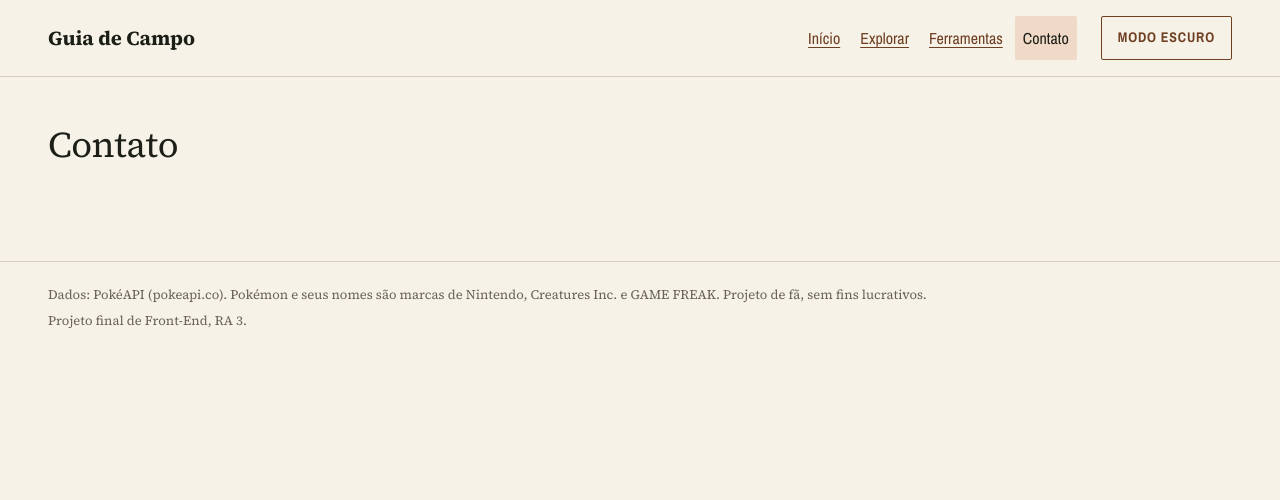
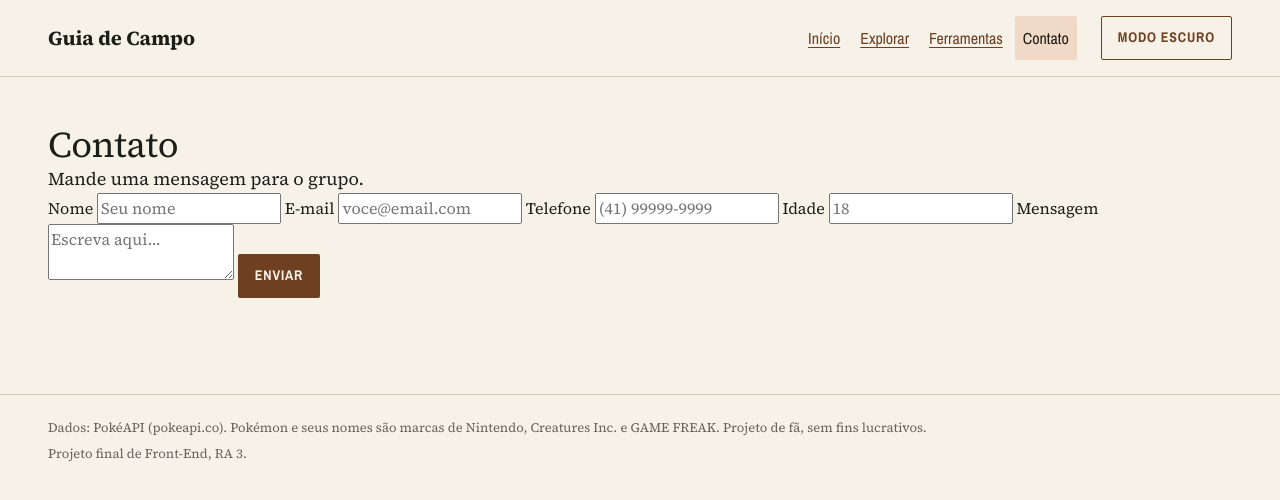
Before and after one commit to josem4rquez/Projeto-Final-Front-End, a plain HTML site: page contato.html in a window 1280 px wide. Drawn offline with nearby package versions, Linux system fonts and the light colour scheme.

Commit message:
Contato: formulário com label, tipos e required

```diff
--- a/contato.html
+++ b/contato.html
@@ -36,7 +36,23 @@
 
   <main id="conteudo" class="conteiner conteudo">
     <h1 class="titulo-lg">Contato</h1>
-    <!-- PESSOA 4: formulário com label for, required e button type=submit -->
+    <p class="corpo-lg">Mande uma mensagem para o grupo.</p>
+
+    <form id="form-contato" class="contato">
+      <label for="nome">Nome</label>
+      <input id="nome" type="text" placeholder="Seu nome" required>
+      <label for="email">E-mail</label>
+      <input id="email" type="email" placeholder="voce@email.com" required>
+      <label for="telefone">Telefone</label>
+      <input id="telefone" type="tel" placeholder="(41) 99999-9999" required>
+      <label for="idade">Idade</label>
+      <input id="idade" type="number" min="1" placeholder="18" required>
+      <label for="mensagem">Mensagem</label>
+      <textarea id="mensagem" placeholder="Escreva aqui..." required></textarea>
+      <button class="botao botao--primario" type="submit">Enviar</button>
+    </form>
+
+    <p id="resposta" aria-live="polite"></p>
   </main>
 
   <footer class="rodape">
```
